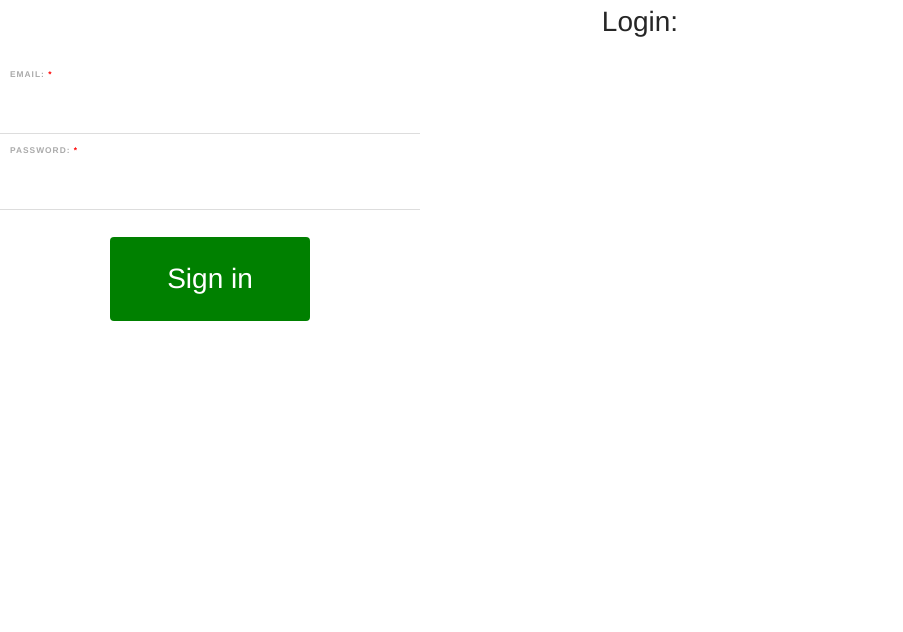
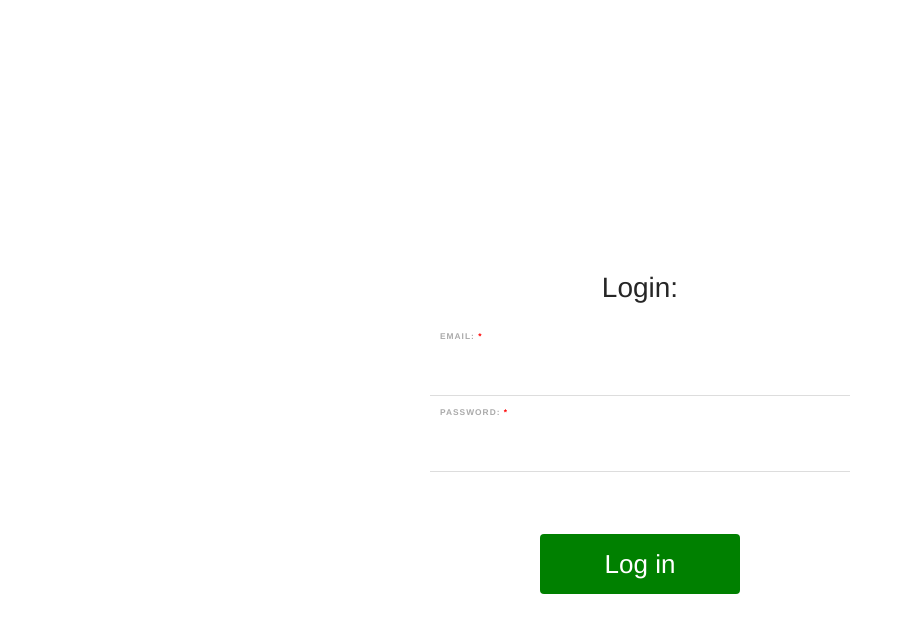
Before and after one commit to KacperStankiewicz/KDF, a Vue app in the folder src/frontend/: page /login in a window 1280 px wide. Shown: the top 632 px of the page, without its empty margins (0-903 px from the left). Built offline with nearby package versions, Linux system fonts and the light colour scheme; what vue-recaptcha-v3 would draw is missing.

Commit message:
Add login form with a redirect to app, restrict app, handle login error

```diff
--- a/src/frontend/src/router/index.js
+++ b/src/frontend/src/router/index.js
@@ -1,13 +1,20 @@
 import { createRouter, createWebHistory } from "vue-router";
 import HomeView from "../views/HomeView.vue";
+import Forbidden from "../views/Forbidden.vue";
 import BookForm from "../views/BookForm.vue";
 import Login from "../views/Login.vue";
+import Dashboard from "../views/Dashboard.vue";
 
 const routes = [
   {
     path: "/",
     name: "home",
     component: HomeView,
+  },
+  {
+    path: "/forbidden",
+    name: "Forbidden",
+    component: Forbidden,
   },
   {
     path: "/book",
@@ -19,6 +26,11 @@ const routes = [
     name: "login",
     component: Login,
   },
+  {
+    path: "/dashboard",
+    name: "dashboard",
+    component: Dashboard,
+  },
 ];
 
 const router = createRouter({
--- /dev/null
+++ b/src/frontend/src/views/Dashboard.vue
@@ -0,0 +1,27 @@
+<template><h1>Hello</h1></template>
+
+<script>
+import axios from "axios";
+export default {
+  name: "Dashboard",
+  async created() {
+    const jwt = localStorage.getItem("jwt");
+
+    if (!jwt) {
+      this.$router.push("/forbidden");
+    } else {
+      try {
+        const response = await axios.get("user", {
+          headers: {
+            Authorization: "Bearer " + localStorage.getItem("jwt"),
+          },
+        });
+
+        console.log({ response });
+      } catch (err) {
+        console.log(err);
+      }
+    }
+  },
+};
+</script>
--- /dev/null
+++ b/src/frontend/src/views/Forbidden.vue
@@ -0,0 +1,13 @@
+<template>
+  <a-result
+    status="403"
+    title="403"
+    sub-title="Sorry, you are not authorized to access this page."
+  >
+    <template #extra>
+      <router-link to="/" custom v-slot="{ navigate }">
+        <button class="btn-lg btn-error" @click="navigate">Back Home</button>
+      </router-link>
+    </template>
+  </a-result>
+</template>
--- a/src/frontend/src/views/Login.vue
+++ b/src/frontend/src/views/Login.vue
@@ -1,27 +1,36 @@
 <template>
-  <div class="login">
+  <div class="login-container">
+    <div v-if="error" class="alert-container login-alert-container">
+      <a-alert
+        message="Wrong email or password"
+        description="If you keep having the problem with logging in, please contact us."
+        type="error"
+        show-icon
+      />
+    </div>
     <h1>Login:</h1>
-  </div>
+    <div class="form-container">
       <form @submit.prevent="signIn">
         <label>Email:</label>
         <input type="email" id="email" v-model="loginData.email" />
-
         <label>Password:</label>
         <input type="password" id="password" v-model="loginData.password" />
         <br />
-    <div class="login">
-      <button class="button2">Sign in</button>
+        <div class="login-btn-container">
+          <button class="btn-lg btn-success">Log in</button>
         </div>
       </form>
+    </div>
+  </div>
 </template>
 
 <script>
 import axios from "axios";
 export default {
   name: "Login",
-  name: "SignIn",
   data() {
     return {
+      error: false,
       loginData: {
         email: "",
         password: "",
@@ -29,35 +38,41 @@ export default {
     };
   },
   methods: {
-    signIn() {
-      axios
-        .post("https://jsonplaceholder.typicode.com/posts", this.loginData)
-        .then((response) => {
-          console.log(response);
-        })
-        .catch((error) => {
-          console.log(error);
-        });
+    async signIn() {
+      try {
+        const params = new URLSearchParams();
+        params.append("username", this.loginData.email);
+        params.append("password", this.loginData.password);
+
+        const response = await axios.post("/api/login", params);
+
+        localStorage.setItem("jwt", response.jwt);
+
+        this.$router.push("/dashboard");
+      } catch (err) {
+        console.log(err);
+        if (err.response.status !== 200) {
+          this.error = true;
+        }
+      }
     },
   },
 };
 </script>
 <style>
-.login {
-  text-align: center;
+.login-container {
+  display: flex;
+  flex-direction: column;
+  justify-content: center;
+  margin-top: 20%;
 }
-.button2 {
-  margin-top: 5px;
-  border-radius: 4px;
-  background-color: green;
-  border: none;
-  color: #ffffff;
-  text-align: center;
-  font-size: 28px;
-  padding: 20px;
-  width: 200px;
-  transition: all 0.5s;
-  cursor: pointer;
-  margin: 5px;
+
+#app > div > h1 {
+  margin: 10px 0;
+}
+
+.login-btn-container {
+  display: flex;
+  justify-content: center;
 }
 </style>
```
Lines whose indentation alone changed are shown as unchanged.
